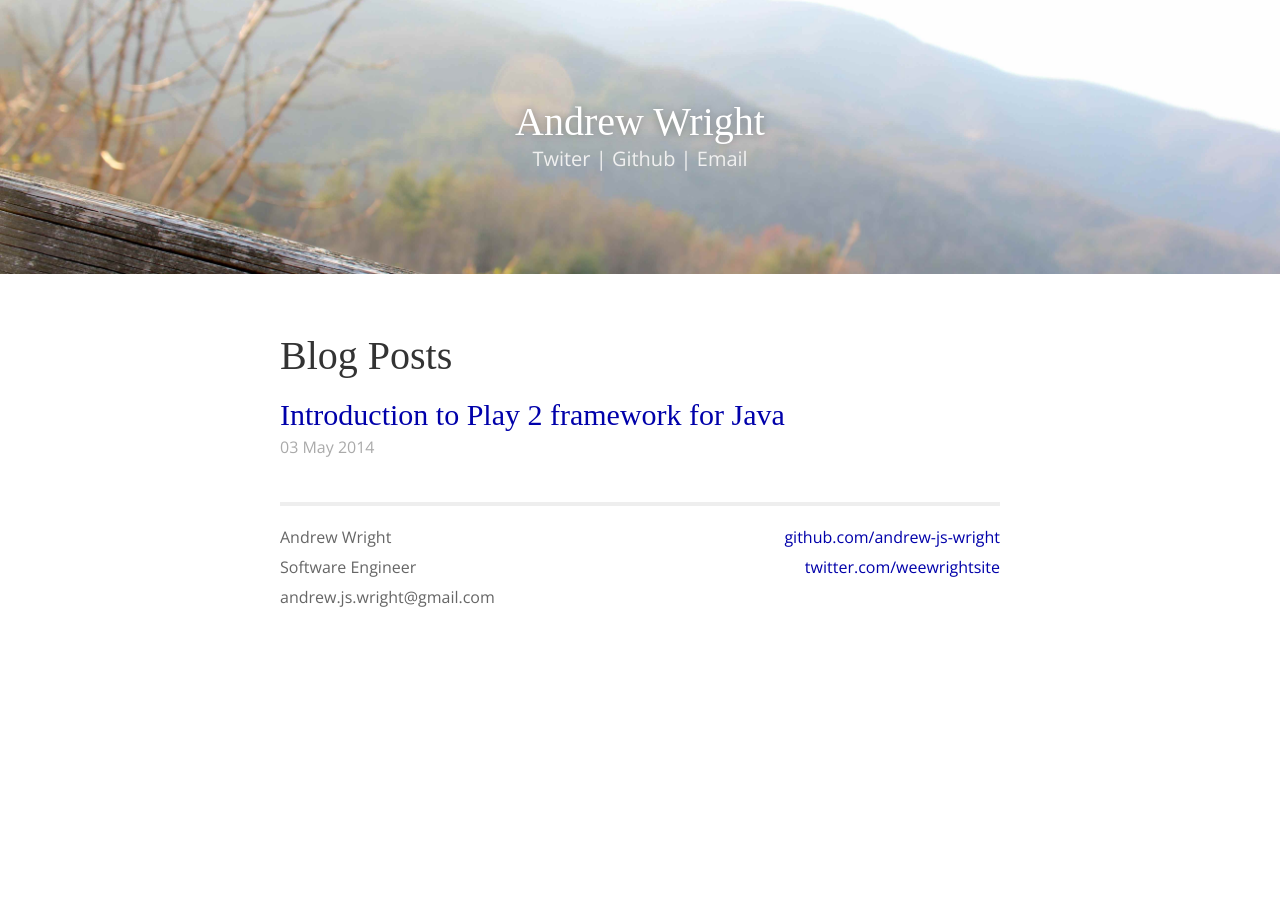
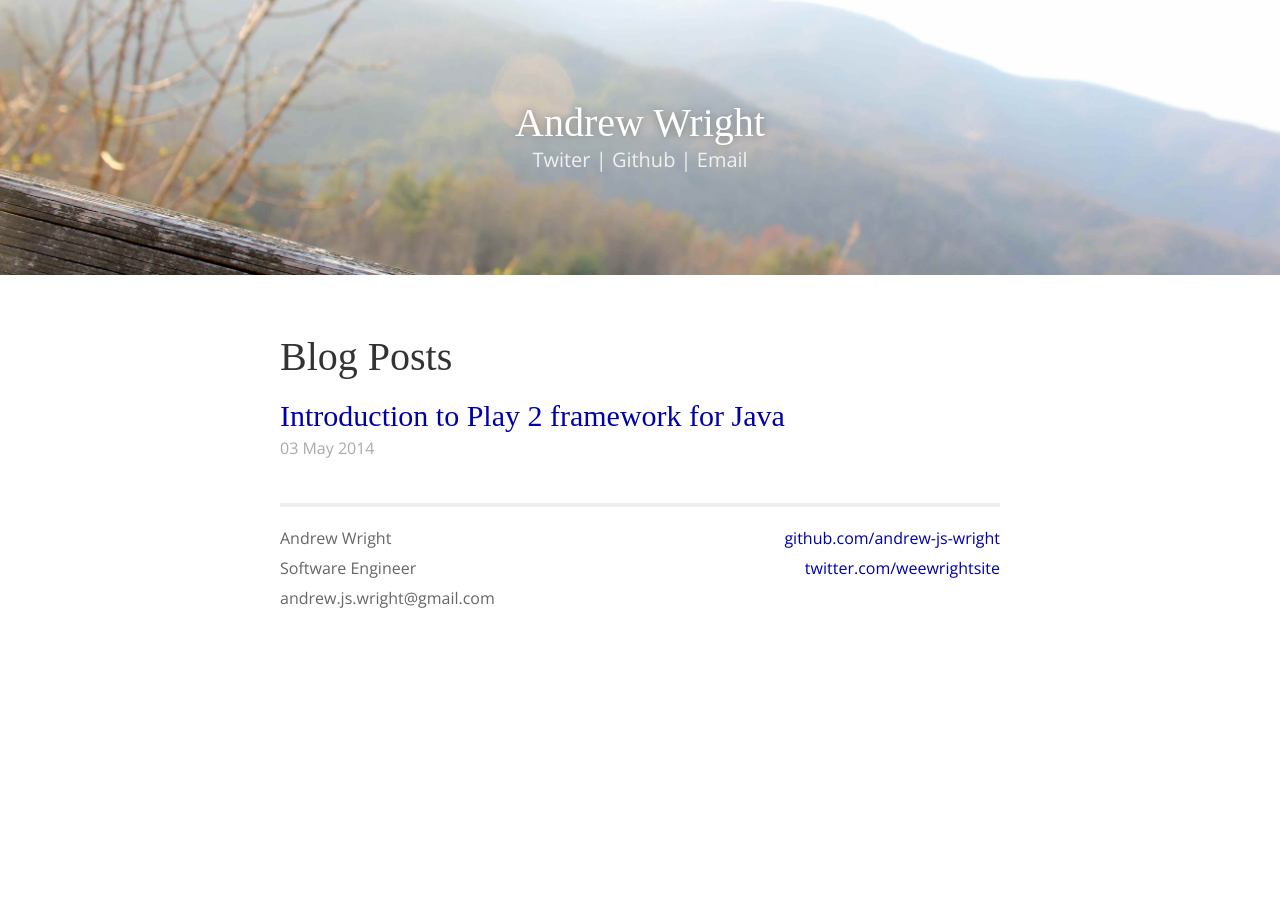
Before and after one commit to andrew-js-wright/andrew-js-wright.github.io, a Jekyll site: the page built from index.html, in a window 1280 px wide. Built offline with Jekyll 4.4.1, drawn with Linux system fonts in a browser that asks for light colours; some web fonts are replaced; Markdown is read by kramdown in place of the engine named in the settings.

Commit message:
Make non-change

```diff
--- a/css/main.css
+++ b/css/main.css
@@ -86,7 +86,7 @@ body {
 }
 
 .header h1 {
-  margin-top:0px;
+  margin-top:1px;
   margin-bottom:0px;
 }
 
```
